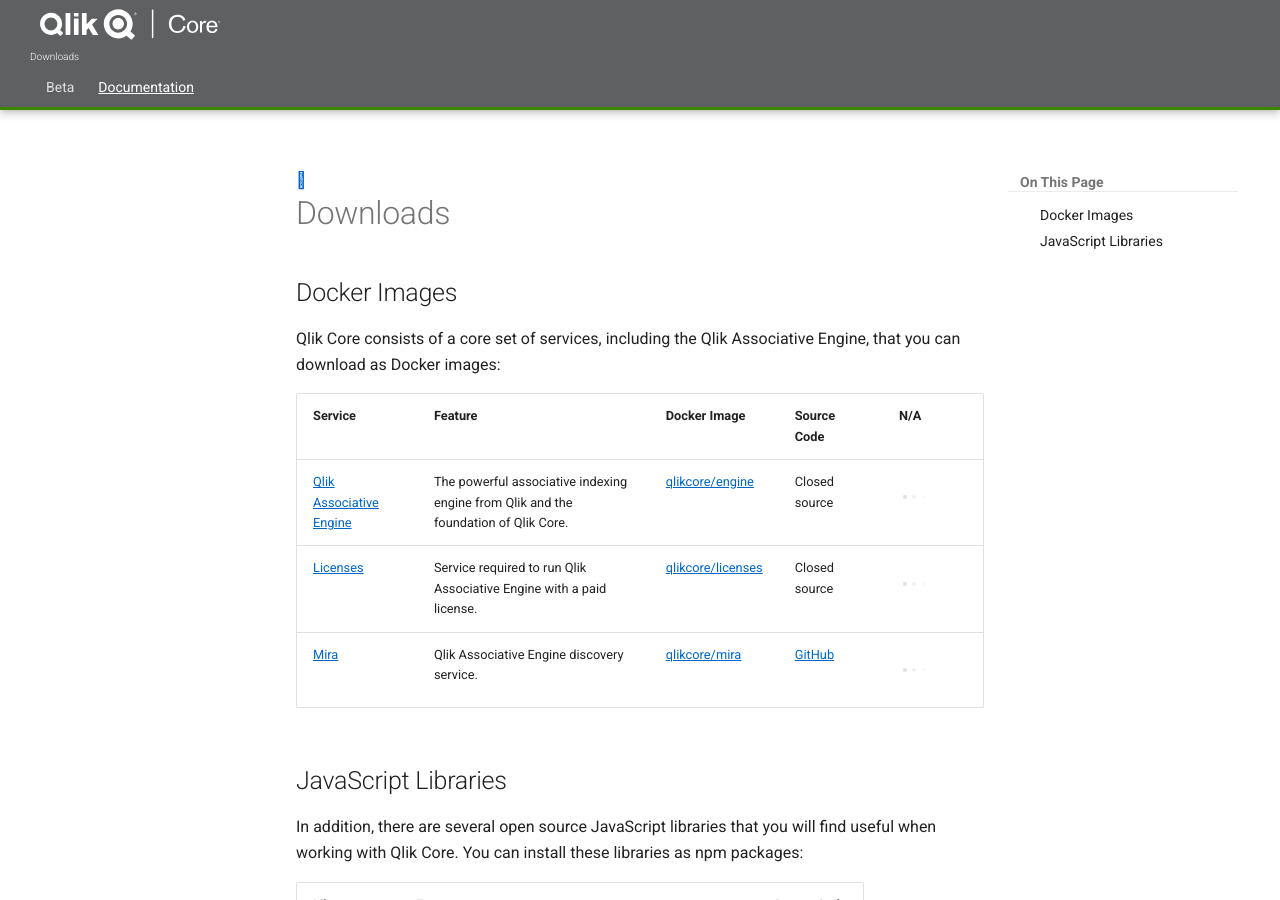
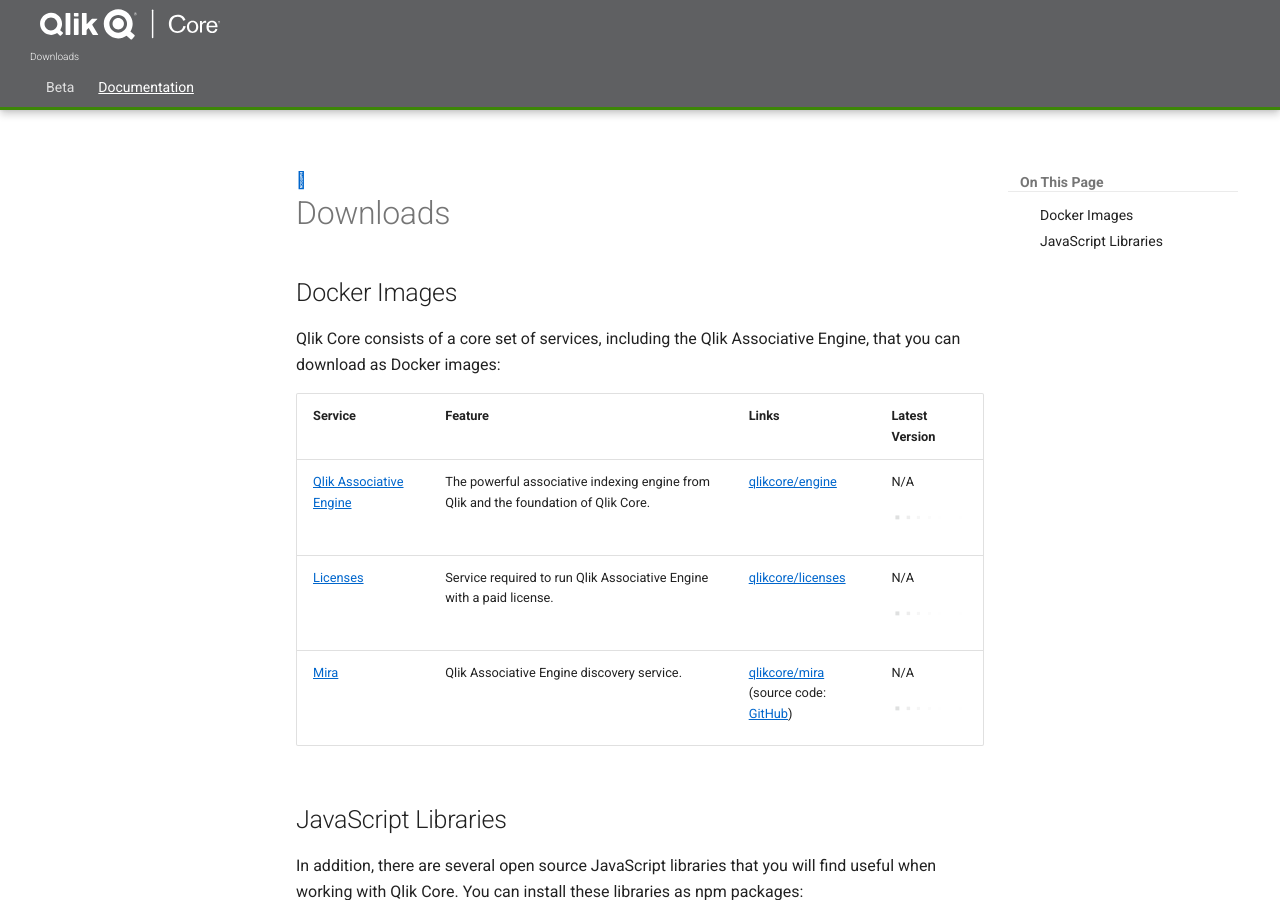
Before and after one commit to qlik-oss/core-website, an MkDocs documentation site: the page built from docs/docs/downloads.md, in a window 1280 px wide and 900 px high. Built offline with MkDocs 1.6.1 and Material for MkDocs 9.7.7, drawn with Linux system fonts in a browser that asks for light colours; old or Windows-style settings are respelled for this version of MkDocs.

Commit message:
Fix failty table info

```diff
--- a/docs/docs/downloads.md
+++ b/docs/docs/downloads.md
@@ -6,11 +6,11 @@
 
 <div id="downloads-table-identifier"></div>
 
-| Service    | Feature | Docker Image | Source Code | N/A |
-| ---------- | ------- | ------------ | ----------- | --- |
-| [Qlik Associative Engine](./services/qix-engine/introduction.md) | The powerful associative indexing engine from Qlik and the foundation of Qlik Core. | [qlikcore/engine](https://hub.docker.com/r/qlikcore/engine) | Closed source | |
-| [Licenses](./services/licenses.md) | Service required to run Qlik Associative Engine with a paid license. | [qlikcore/licenses](https://hub.docker.com/r/qlikcore/licenses) | Closed source | |
-| [Mira](./services/mira.md) | Qlik Associative Engine discovery service. | [qlikcore/mira](https://hub.docker.com/r/qlikcore/mira) | [GitHub](https://github.com/qlik-oss/mira) | |
+| Service    | Feature | Links | Latest Version |
+| ---------- | ------- | ------| -------------- |
+| [Qlik Associative Engine](./services/qix-engine/introduction.md) | The powerful associative indexing engine from Qlik and the foundation of Qlik Core. | [qlikcore/engine](https://hub.docker.com/r/qlikcore/engine) | N/A |
+| [Licenses](./services/licenses.md) | Service required to run Qlik Associative Engine with a paid license. | [qlikcore/licenses](https://hub.docker.com/r/qlikcore/licenses) | N/A |
+| [Mira](./services/mira.md) | Qlik Associative Engine discovery service. | [qlikcore/mira](https://hub.docker.com/r/qlikcore/mira) <br>(source code: [GitHub](https://github.com/qlik-oss/mira)) | N/A |
 
 ## JavaScript Libraries
 
```
